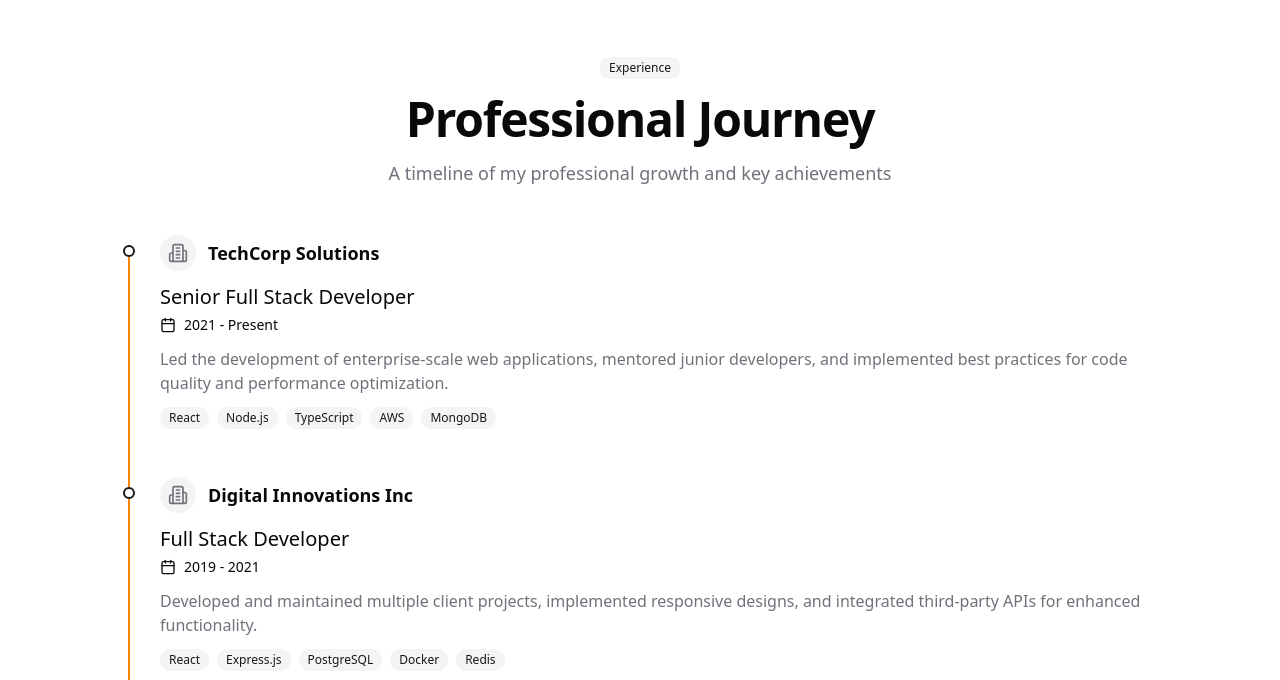
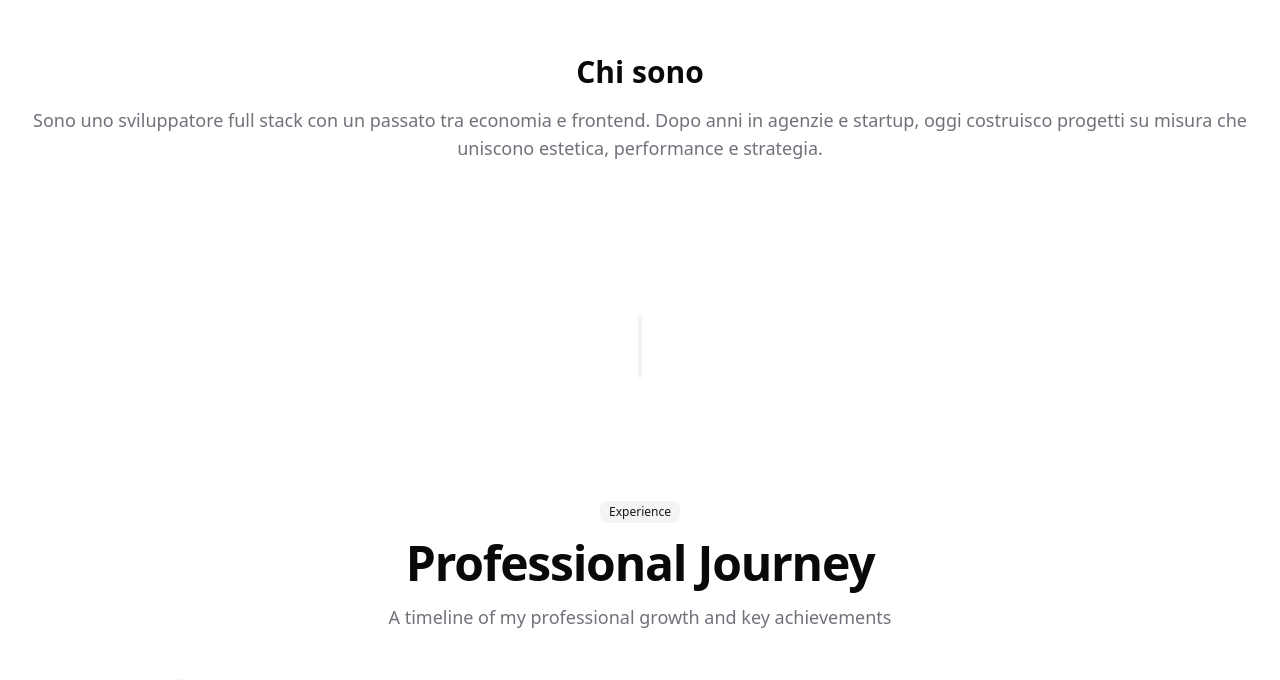
Before and after one commit to ionutbirlad/project-ktc, a Next.js app: page /about in a window 1280 px wide. Shown: the part 1320-2000 px from the top of the page. Built offline with nearby package versions, Linux system fonts and the light colour scheme.

Commit message:
feat: added `Introduction` section + minor changes

```diff
--- a/src/app/about/page.tsx
+++ b/src/app/about/page.tsx
@@ -1,9 +1,11 @@
 import LayoutContainer from "@/components/layout/LayoutContainer";
 
 import AboutIntro from "@/components/about/AboutIntro";
+import Introduction from "@/components/about/Introduction";
 import ProfessionalExperience from "@/components/about/ProfessionalExperience";
 import TrustedBySection from "@/components/about/TrustedBySection";
 import Testimonials from "@/components/about/Testimonials";
+import ContactCTA from "@/components/general/ContactCTA";
 
 import SectionDivider from "@/components/general/SectionDivider";
 
@@ -12,11 +14,14 @@ export default function AboutPage() {
     <LayoutContainer>
       <AboutIntro extraStyle="bg-muted p-0" fullWidth={true} />
       <SectionDivider />
+      <Introduction extraStyle="text-center" />
+      <SectionDivider />
       <ProfessionalExperience extraStyle="relative" fullWidth={true} />
       <SectionDivider />
       <TrustedBySection extraStyle="bg-muted" fullWidth={true} />
       <SectionDivider />
       <Testimonials />
+      <ContactCTA extraStyle="text-center" />
     </LayoutContainer>
   );
 }
--- a/src/app/page.tsx
+++ b/src/app/page.tsx
@@ -5,7 +5,7 @@ import AboutCallout from "@/components/home/AboutCallout";
 import TechStatsSection from "@/components/home/TechStatsSection";
 import ProjectsPreview from "@/components/home/ProjectsPreview";
 import BlogTeaser from "@/components/home/BlogTeaser";
-import ContactCTA from "@/components/home/ContactCTA";
+import ContactCTA from "@/components/general/ContactCTA";
 
 import SectionDivider from "@/components/general/SectionDivider";
 
--- /dev/null
+++ b/src/components/about/Introduction.tsx
@@ -0,0 +1,19 @@
+import SectionContainer from "@/components/layout/SectionContainer";
+
+type IntroductionProps = {
+  extraStyle?: string;
+  fullWidth?: boolean;
+};
+
+export default function Introduction({ extraStyle, fullWidth }: IntroductionProps) {
+  return (
+    <SectionContainer extraStyle={extraStyle} fullWidth={fullWidth}>
+      <h2 className="text-3xl font-bold mb-4">Chi sono</h2>
+      <p className="text-muted-foreground text-lg">
+        Sono uno sviluppatore full stack con un passato tra economia e frontend. Dopo anni in
+        agenzie e startup, oggi costruisco progetti su misura che uniscono estetica, performance e
+        strategia.
+      </p>
+    </SectionContainer>
+  );
+}
```
Also changed, not shown: src/components/about/AboutIntro.tsx (+0 -7 lines), src/components/general/ContactCTA.tsx (renamed from src/components/home/ContactCTA.tsx).
